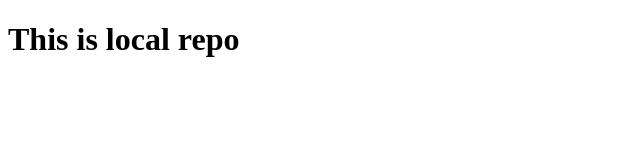
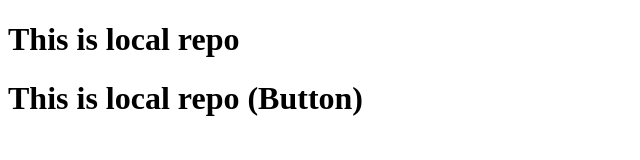
Before and after one commit to ahmcdmilab/localRepos, a plain HTML site: page index.html in a window 1280 px wide. Shown: the whole page, without its empty margins (0-640 px from the left). Drawn offline with Linux system fonts and the light colour scheme.

Commit message:
update index

```diff
--- a/index.html
+++ b/index.html
@@ -7,5 +7,6 @@
 </head>
 <body>
     <h1>This is local repo</h1>
+    <h1>This is local repo (Button)</h1>
 </body>
 </html>
```
